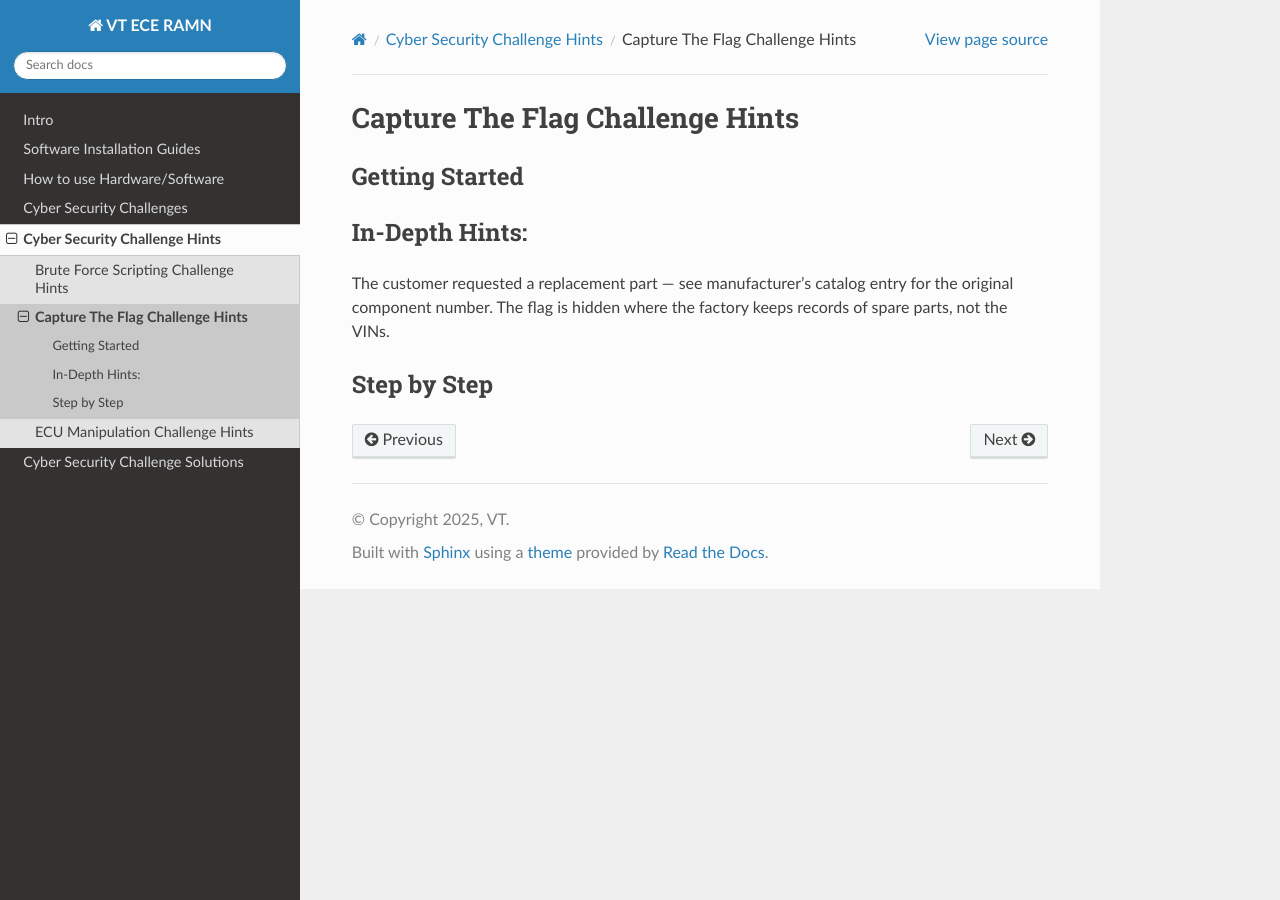
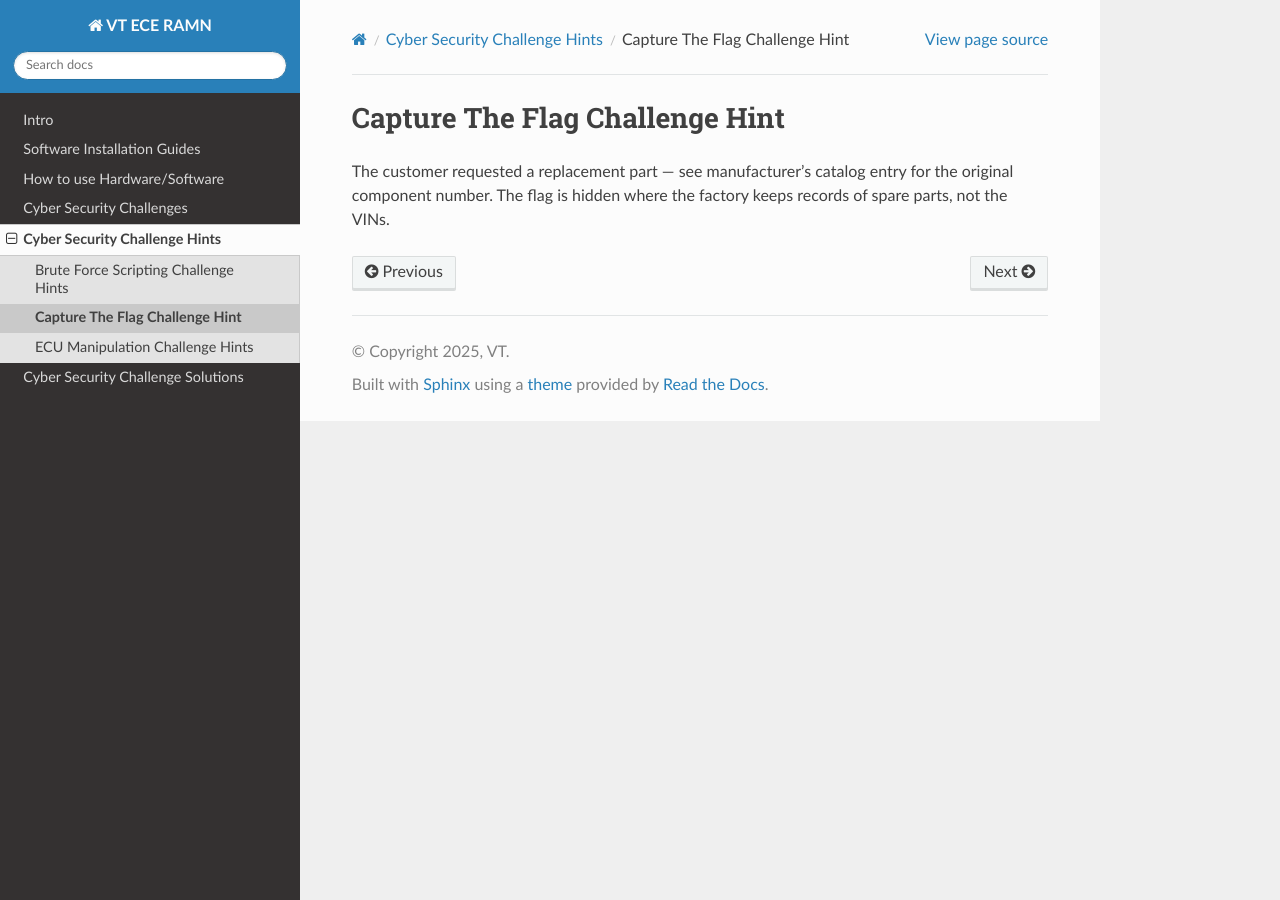
Before and after one commit to JonasvonStein/F25-04-Drive-Secure-Teaching-Automotive-Cybersecurity-with-RAMN, a Sphinx documentation site: the page built from docs/challengeHints/Capture_The_Flag.rst, in a window 1280 px wide. Built offline with Sphinx 7.4.7 and the Read the Docs theme 3.1.0, drawn with Linux system fonts in a browser that asks for light colours; pages that are not in the unit, such as notebooks, are missing from menus.

Commit message:
fix ecu man

```diff
--- a/docs/challengeHints/Capture_The_Flag.rst
+++ b/docs/challengeHints/Capture_The_Flag.rst
@@ -1,17 +1,7 @@
 .. _Capture_The_Flag_hints:
 
-Capture The Flag Challenge Hints
+Capture The Flag Challenge Hint
 ===================================
-
-Getting Started
-^^^^^^^^^^^^^^^
-
-
-In-Depth Hints:
-^^^^^^^^^^^^^^^
 
 The customer requested a replacement part — see manufacturer’s catalog entry for the original component number.
 The flag is hidden where the factory keeps records of spare parts, not the VINs.
-
-Step by Step
-^^^^^^^^^^^^
```
Also changed, not shown: docs/challengeHints/ECU_Manipulation.rst (+12 -2 lines).
